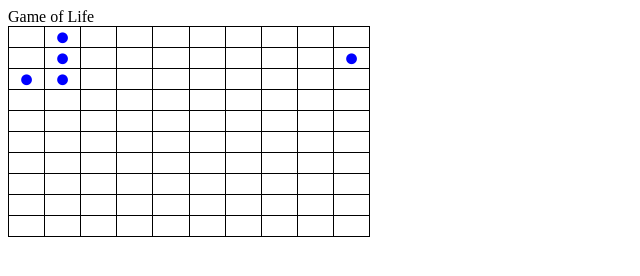
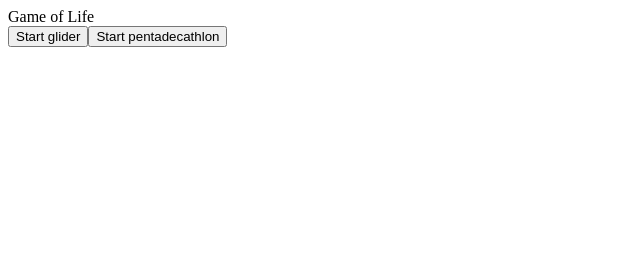
Before and after one commit to war4uk/game-of-life, a plain HTML site: page index.html in a window 1280 px wide. Shown: the whole page, without its empty margins (0-640 px from the left). Drawn offline with Linux system fonts and the light colour scheme.

Commit message:
add another starting position for a game of life

```diff
--- a/index.html
+++ b/index.html
@@ -8,17 +8,19 @@
 <body>
   Game of Life
 
+  <div id="presets"> </div>
   <div id="content">
 
   </div>
   <script src="scripts/modules/app.js"></script>
 
-  <script src="scripts/modules/CoordsHelper.js" ></script>
+  <script src="scripts/modules/CoordsHelper.js"></script>
   <script src="scripts/modules/createGameField.js"></script>
-  <script src="scripts/modules/runIteration.js" ></script>
+  <script src="scripts/modules/runIteration.js"></script>
   <script src="scripts/modules/Visualizer.js"></script>
   <script src="scripts/modules/startGame.js"></script>
 
+  <script src="scripts/initialStates.js"></script>
   <script src="scripts/gameInit.js"></script>
 </body>
 
--- a/scripts/gameInit.js
+++ b/scripts/gameInit.js
@@ -1,16 +1,14 @@
-(function (startGame) {
-  var gliderInitialState = [
-    0, 0, 0, 0, 0, 0, 0, 0, 0, 0,
-    0, 0, 0, 0, 0, 0, 0, 0, 0, 0,
-    0, 0, 0, 0, 0, 0, 0, 0, 0, 0,
-    0, 0, 0, 0, 0, 0, 0, 0, 0, 0,
-    0, 0, 0, 0, 0, 0, 0, 0, 0, 0,
-    0, 0, 0, 0, 0, 0, 0, 0, 0, 0,
-    0, 0, 0, 0, 0, 0, 0, 0, 0, 0,
-    0, 0, 0, 0, 0, 0, 0, 0, 1, 0,
-    0, 0, 0, 0, 0, 0, 0, 0, 0, 1,
-    0, 0, 0, 0, 0, 0, 0, 1, 1, 1,
-  ].map(function (value) { return !!value; });
+(function (startGame, initialStates) {
 
-  startGame({ x: 10, y: 10 }, gliderInitialState);
-})(LifeApp.startGame);
+  var startButtons = document.getElementById('presets');
+
+  initialStates.forEach(function (stateInfo) {
+    var button = document.createElement("button");
+    button.innerText = 'Start ' + stateInfo.name;
+    button.onclick = function () {
+      startGame(stateInfo.state.dimensions, stateInfo.state.field);
+    }
+
+    startButtons.appendChild(button);
+  });
+})(LifeApp.startGame, LifeApp.initialStates);
--- /dev/null
+++ b/scripts/initialStates.js
@@ -0,0 +1,53 @@
+LifeApp.initialStates = (function () {
+  return [
+    {
+      name: 'glider',
+      state: getGliderInitialState()
+    },
+    {
+      name: 'pentadecathlon',
+      state: getPentadecathlonInitialState()
+    }
+  ];
+
+  function getGliderInitialState() {
+    return {
+      dimensions: { x: 10, y: 10 },
+      field: [
+        0, 0, 0, 0, 0, 0, 0, 0, 0, 0,
+        0, 0, 0, 0, 0, 0, 0, 0, 0, 0,
+        0, 0, 0, 0, 0, 0, 0, 0, 0, 0,
+        0, 0, 0, 0, 0, 0, 0, 0, 0, 0,
+        0, 0, 0, 0, 0, 0, 0, 0, 0, 0,
+        0, 0, 0, 0, 0, 0, 0, 0, 0, 0,
+        0, 0, 0, 0, 0, 0, 0, 0, 0, 0,
+        0, 0, 0, 0, 0, 0, 0, 0, 1, 0,
+        0, 0, 0, 0, 0, 0, 0, 0, 0, 1,
+        0, 0, 0, 0, 0, 0, 0, 1, 1, 1,
+      ].map(boolify)
+    }
+  }
+
+  function getPentadecathlonInitialState() {
+    return {
+      dimensions: { x: 18, y: 11 },
+      field: [
+        0, 0, 0, 0, 0, 0, 0, 0, 0, 0, 0, 0, 0, 0, 0, 0, 0, 0,
+        0, 0, 0, 0, 0, 0, 0, 0, 0, 0, 0, 0, 0, 0, 0, 0, 0, 0,
+        0, 0, 0, 0, 0, 0, 0, 0, 0, 0, 0, 0, 0, 0, 0, 0, 0, 0,
+        0, 0, 0, 0, 0, 0, 0, 0, 0, 0, 0, 0, 0, 0, 0, 0, 0, 0,
+        0, 0, 0, 0, 0, 0, 1, 0, 0, 0, 0, 1, 0, 0, 0, 0, 0, 0,
+        0, 0, 0, 0, 1, 1, 0, 1, 1, 1, 1, 0, 1, 1, 0, 0, 0, 0,
+        0, 0, 0, 0, 0, 0, 1, 0, 0, 0, 0, 1, 0, 0, 0, 0, 0, 0,
+        0, 0, 0, 0, 0, 0, 0, 0, 0, 0, 0, 0, 0, 0, 0, 0, 0, 0,
+        0, 0, 0, 0, 0, 0, 0, 0, 0, 0, 0, 0, 0, 0, 0, 0, 0, 0,
+        0, 0, 0, 0, 0, 0, 0, 0, 0, 0, 0, 0, 0, 0, 0, 0, 0, 0,
+        0, 0, 0, 0, 0, 0, 0, 0, 0, 0, 0, 0, 0, 0, 0, 0, 0, 0,
+      ].map(boolify)
+    }
+  }
+
+  function boolify(value) {
+    return !!value;
+  }
+})()
--- a/scripts/modules/runIteration.js
+++ b/scripts/modules/runIteration.js
@@ -1,7 +1,5 @@
 LifeApp.runIteration = (function (coordsHelper) {
-  return runIteration;
-
-  function runIteration(field) {
+  return function runIteration(field) {
     field.currentState = field.currentState.map(function (isCurrentCellAlive, index) {
       var coords = coordsHelper.getCoordsFromIndex(index, field.dimensions);
 
--- a/scripts/modules/startGame.js
+++ b/scripts/modules/startGame.js
@@ -1,9 +1,14 @@
 LifeApp.startGame = (function (createGameField, runIteration, visualizer) {
+  var interval;
   return function startGame(dimensions, initialState) {
     var gameField = createGameField(dimensions, initialState);
     visualizer.initializeField(gameField);
 
-    setInterval(function () {
+    if (interval) {
+      clearInterval(interval);
+    }
+
+    interval = setInterval(function () {
       gameField = runIteration(gameField);
 
       visualizer.updateField(gameField);
--- a/styles.css
+++ b/styles.css
@@ -1,5 +1,6 @@
 .row {
-    display: table-row;
+  display: table-row;
+  line-height:0;
 }
 
 .row .cell {
@@ -12,7 +13,7 @@
 }
 
 .cell.alive {
- visibility: visible
+  visibility: visible
 }
 
 .cell-container {
@@ -21,10 +22,6 @@
   border-collapse:collapse;
 }
 
-.row {
-  line-height:0;
- }
-
  #content {
    display: table;
    border-collapse: collapse;
```
